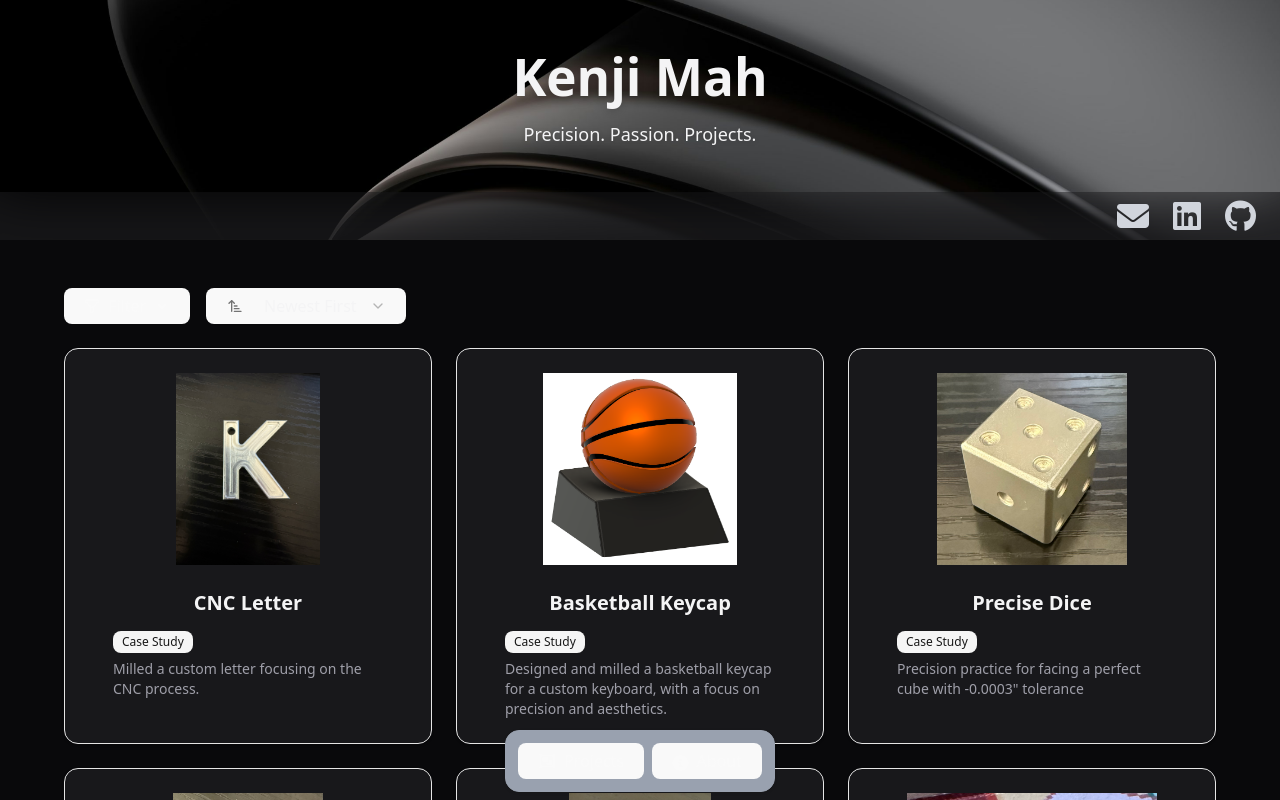
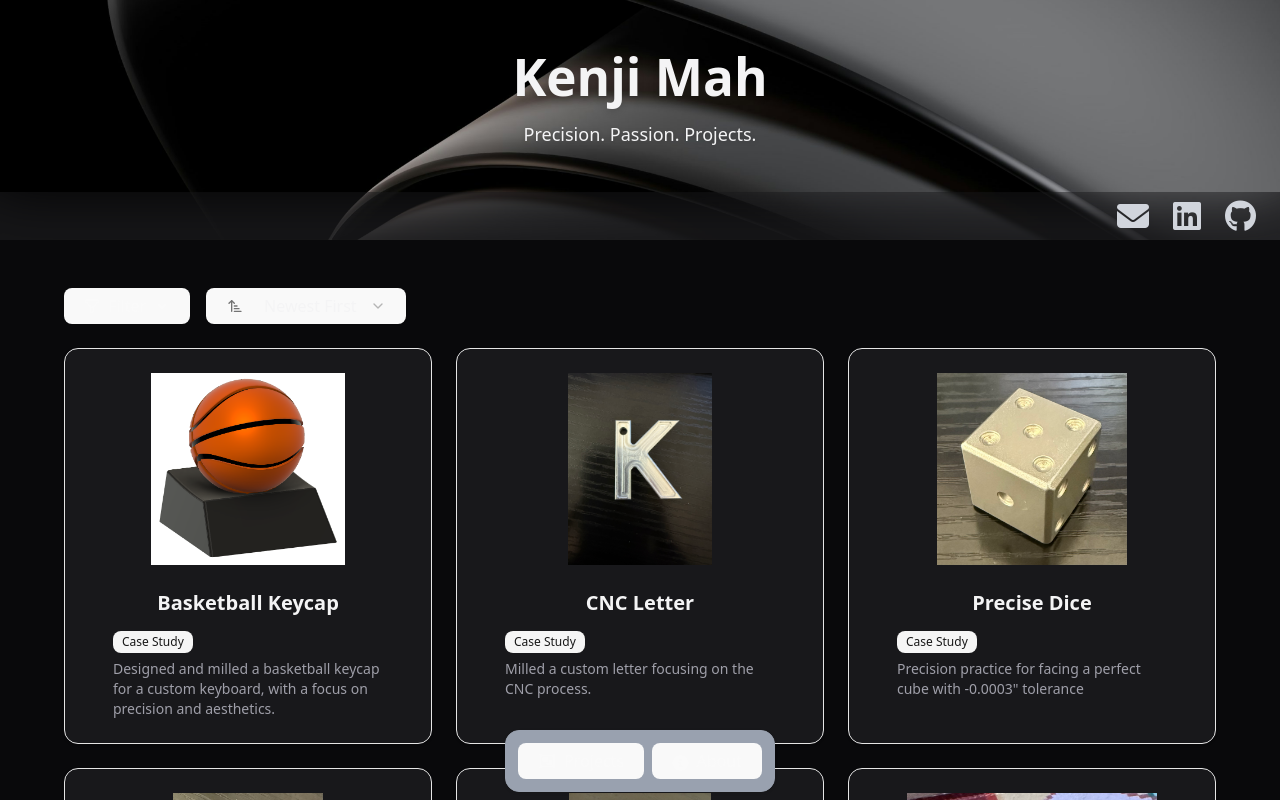
Before and after one commit to KenjiMah/cnc-portfolio, a React (Vite) app: page /#/ in a window 1280 px wide. Shown: the top 800 px of the page. Built offline with nearby package versions, Linux system fonts and the light colour scheme.

Commit message:
updated last update time for basketball keycap

```diff
--- a/src/projectData.ts
+++ b/src/projectData.ts
@@ -33,7 +33,7 @@ export const projects: ProjectEntry[] = [
     image:
       imageMap["./assets/images/basketballKeycap/BasketballKeycapModel.png"],
     tags: ["3D Printing", "CNC Milling", "Keycap Design"],
-    lastUpdatedUnix: 1749575996,
+    lastUpdatedUnix: 1750275382,
   },
   {
     id: "CNCLetter",
```
